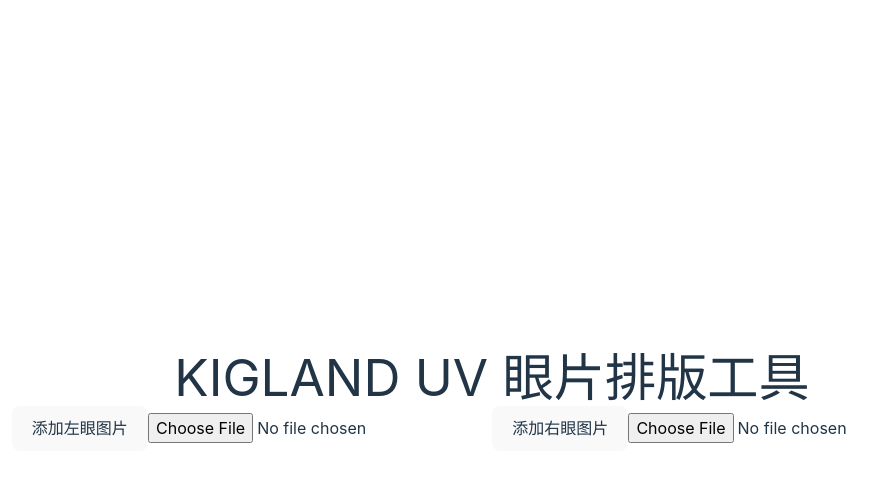
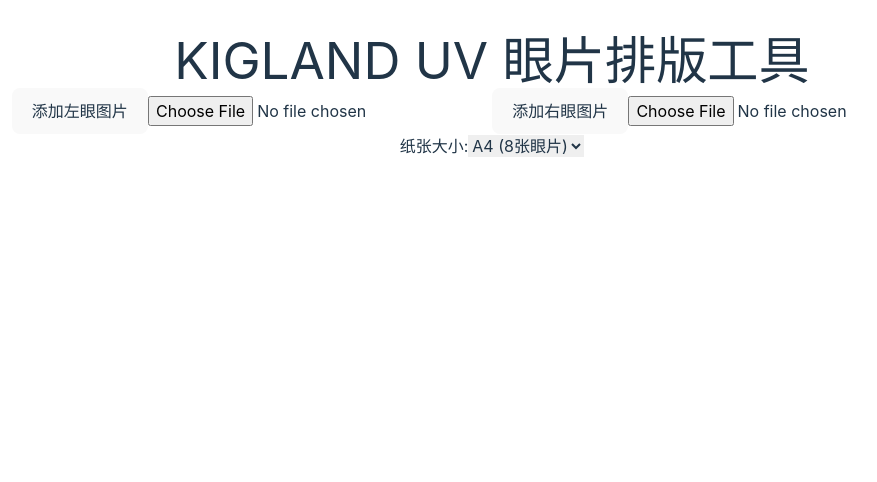
Before and after one commit to kigland/eyes-gen, a React (Vite) app: page / in a window 1280 px wide. Shown: the top 482 px of the page, without its empty margins (148-1025 px from the left). Built offline with nearby package versions, Linux system fonts and the light colour scheme.

Commit message:
feat: add A5 paper size support
- Add paper size selector (A4/A5) in toolbar
- Implement dynamic grid layout (8 slots for A4, 4 slots for A5)
- Update preview area dimensions based on paper size
- Adjust print styles to support multiple paper sizes

```diff
--- a/src/App.tsx
+++ b/src/App.tsx
@@ -14,8 +14,30 @@
   right: ImageConfig[];
 }
 
+type PaperSize = 'A4' | 'A5';
+
+interface PaperConfig {
+  width: number;
+  height: number;
+  gridRows: number;
+}
+
+const PAPER_CONFIGS: Record<PaperSize, PaperConfig> = {
+  'A4': {
+    width: 210,
+    height: 297,
+    gridRows: 4
+  },
+  'A5': {
+    width: 148,
+    height: 210,
+    gridRows: 2
+  }
+};
+
 function App() {
   const [images, setImages] = useState<ImageState>({ left: [], right: [] })
+  const [paperSize, setPaperSize] = useState<PaperSize>('A4')
   const leftEyeInputRef = useRef<HTMLInputElement>(null)
   const rightEyeInputRef = useRef<HTMLInputElement>(null)
 
@@ -62,6 +84,7 @@
     window.print()
   }
 
+  const paperConfig = PAPER_CONFIGS[paperSize]
   const { left: leftImages, right: rightImages } = images
 
   return (
@@ -70,7 +93,7 @@
         <div className="mb-8">
           <h1 className="text-2xl font-bold mb-4">KIGLAND UV 眼片排版工具</h1>
           <div className="flex flex-col gap-4">
-            <div className="flex gap-4">
+            <div className="flex gap-4 items-center">
               <div className="flex gap-4">
                 <button
                   onClick={() => leftEyeInputRef.current?.click()}
@@ -98,6 +121,17 @@
                   onChange={(e) => handleImageUpload('right', e)}
                   className="hidden"
                 />
+              </div>
+              <div className="flex items-center gap-4">
+                <label className="text-sm font-medium">纸张大小:</label>
+                <select
+                  value={paperSize}
+                  onChange={(e) => setPaperSize(e.target.value as PaperSize)}
+                  className="border rounded px-2 py-1"
+                >
+                  <option value="A4">A4 (8张眼片)</option>
+                  <option value="A5">A5 (4张眼片)</option>
+                </select>
               </div>
               {(leftImages.length > 0 || rightImages.length > 0) && (
                 <button
@@ -217,9 +251,14 @@
         </div>
 
         {/* A4 预览区域 */}
-        <div className="bg-white w-[210mm] h-[297mm] mx-auto shadow-lg p-4">
-          <div className="grid grid-cols-2 grid-rows-4 h-full gap-4">
-            {Array(8).fill(null).map((_, index) => {
+        <div className={`bg-white mx-auto shadow-lg p-4`} style={{
+          width: `${paperConfig.width}mm`,
+          height: `${paperConfig.height}mm`
+        }}>
+          <div className={`grid grid-cols-2 h-full gap-4`} style={{
+            gridTemplateRows: `repeat(${paperConfig.gridRows}, 1fr)`
+          }}>
+            {Array(paperConfig.gridRows * 2).fill(null).map((_, index) => {
               const isLeftPosition = index % 2 === 0
               const images = isLeftPosition ? leftImages : rightImages
               const imageIndex = Math.floor(index / 2) % images.length
--- a/src/index.css
+++ b/src/index.css
@@ -76,32 +76,27 @@
     visibility: hidden;
   }
 
-  .bg-white.w-\[210mm\].h-\[297mm\],
-  .bg-white.w-\[210mm\].h-\[297mm\] * {
+  .bg-white,
+  .bg-white * {
     visibility: visible;
   }
 
-  .bg-white.w-\[210mm\].h-\[297mm\] {
+  .bg-white {
     position: absolute;
     left: 0;
     top: 0;
-    width: 210mm;
-    height: 297mm;
-    margin: 0;
-    padding: 0;
+    margin: 0 !important;
+    padding: 0 !important;
     box-shadow: none;
     page-break-after: avoid;
     -webkit-print-color-adjust: exact;
   }
 
   @page {
-    size: A4;
     margin: 0;
   }
 
   html, body {
-    height: 297mm;
-    width: 210mm;
     margin: 0;
     padding: 0;
     overflow: hidden;
```
